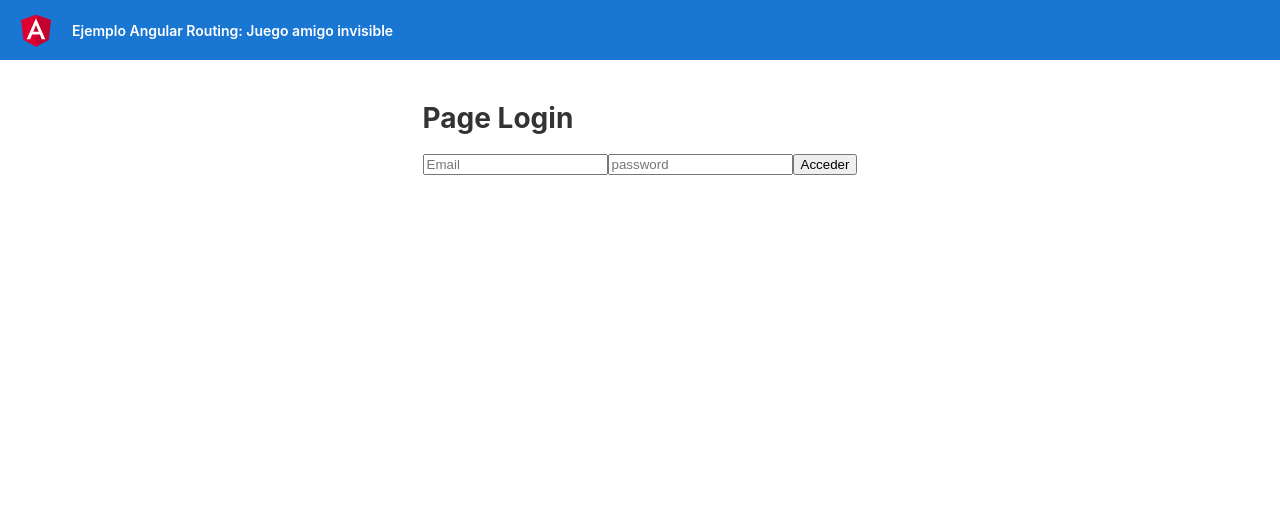
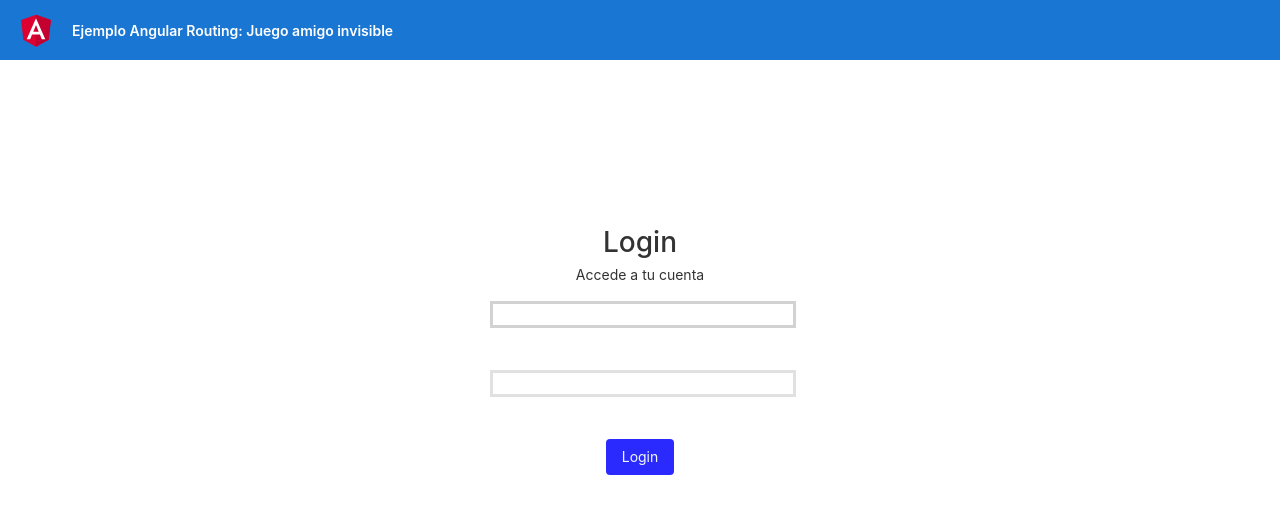
Before and after one commit to Opalo2289/Curso-OpenBootCamp-Routing, an Angular app in the folder ngRouting/: page /login in a window 1280 px wide. Shown: the top 514 px of the page. Built offline with nearby package versions, Linux system fonts and the light colour scheme.

Commit message:
se ejecuta el formulario de login- login-form

```diff
--- /dev/null
+++ b/ngRouting/src/app/components/login-form/login-form.component.html
@@ -0,0 +1,46 @@
+<!-- montamos el login form haciendo uso de componentes Material -->
+<mat-card>
+  <!-- header -->
+  <mat-card-header>
+    <mat-card-title>
+      <h3>Login</h3>
+    </mat-card-title>
+
+    <mat-card-subtitle>
+      Accede a tu cuenta
+    </mat-card-subtitle>
+  </mat-card-header>
+
+
+  <!-- contenido de la targeta -->
+  <mat-card-content>
+    <!-- formulario login -->
+    <form [formGroup]="loginForm" (submit)="submitLogin()">
+      <!-- email -->
+      <mat-form-field>
+        <input matInput placeholder="" formControlName="email" style="border: solid rgba(128, 128, 128, 0.355);">
+        <mat-error *ngIf="email?.errors?.['email'] && email?.touched">
+          El campo email es obligatorio
+        </mat-error>
+        <!-- <mat-error *ngIf="email?.errors?.['email'] && email?.touched">
+          El formato del email no es correcto
+        </mat-error> -->
+      </mat-form-field><br><br>
+        <!-- password -->
+        <mat-form-field>
+          <input type="password" matInput placeholder="" formControlName="password" style="border: solid rgba(128, 128, 128, 0.238);">
+          <mat-error *ngIf="email?.errors?.['required'] && email?.touched" style="color: brown;">
+            El campo password es obligatorio
+          </mat-error>
+        </mat-form-field><br><br>
+        <!-- boton para hacer submit -->
+        <!-- deshabilitado si el formulario del login es invalido -->
+        <button type="submit" mat-raised-button style="background-color: rgba(0, 0, 255, 0.837); color: aliceblue;" [disabled]="loginForm.invalid">
+          Login
+        </button>
+    </form>
+  </mat-card-content>
+</mat-card>
+
+
+<!-- video -10:30 openBootcamp -->
--- /dev/null
+++ b/ngRouting/src/app/components/login-form/login-form.component.scss
@@ -0,0 +1,32 @@
+:host {
+    display: flex;
+    justify-content: center;
+    margin: 100px 0px;
+}
+
+//Modificar los estilos de card
+
+mat-card {
+    max-width: 400px;
+    margin: 2em auto;
+    text-align: center;
+}
+
+mat-card-header {
+    display: unset;
+}
+
+mat-card-content {
+    display: flex;
+    flex-direction: column;
+    justify-content: center;
+    align-items: center;
+}
+
+//Modificamos los estilos de los campos de formularios de Angular M
+
+mat-form-field {
+    display: block;
+    min-width: 300px;
+    width: 100%;
+}
--- /dev/null
+++ b/ngRouting/src/app/components/login-form/login-form.component.ts
@@ -0,0 +1,43 @@
+import { Component, OnInit, Output, EventEmitter } from '@angular/core';
+//Importamos lo necesario para el formulario
+
+import { FormGroup, FormBuilder, Validators } from '@angular/forms';
+import { AuthService } from 'src/app/services/auth.service';
+
+
+@Component({
+  selector: 'app-login-form',
+  templateUrl: './login-form.component.html',
+  styleUrls: ['./login-form.component.scss']
+})
+export class LoginFormComponent implements OnInit {
+
+  loginForm: FormGroup = new FormGroup ({});
+  @Output() loginAction: EventEmitter<{}> = new EventEmitter<{}>(); //Es de tipo objeto <con esto conseguimos emitir el objeto que son los valores del formulario>
+
+  constructor(private formBuilder: FormBuilder) { }
+
+  ngOnInit(): void {
+    this.loginForm = this.formBuilder.group({
+      email: ['', Validators.compose([Validators.required, Validators.email])],
+      password: ['', Validators.required]
+    });
+  }
+
+  get email () {
+    return this.loginForm.get('email');
+  }
+
+  get password () {
+    return this.loginForm.get('password');
+  }
+
+  //Submit del formulario login
+  submitLogin () {
+    if (this.loginForm.valid) {
+      console.table(this.loginForm.value); // El value es para acceder a los valores email y password
+      this.loginAction.emit(this.loginForm.value)
+      this.loginForm.reset();
+    }
+  }
+}
--- a/ngRouting/src/app/pages/home-page/home-page.component.html
+++ b/ngRouting/src/app/pages/home-page/home-page.component.html
@@ -1,4 +1,4 @@
-<h1>Juego del Amigo Invisible</h1>
+<!-- <h1>Juego del Amigo Invisible</h1>
 <h3>Bienvenidos!</h3>
 
 <ng-container *ngIf="contactoSeleccionado;else noSeleccionado">
@@ -17,10 +17,12 @@
 </button>
 
 
-<!-- esto es un ejemplo de como se puede navegar a traves de los queryParams -->
+ esto es un ejemplo de como se puede navegar a traves de los queryParams
 <div>
 <p>Filtros:</p>
 <p><a [routerLink]="['/contacts']" [queryParams]="{sexo: 'mujer'}">Amigas</a></p>
 <p><a [routerLink]="['/contacts']" [queryParams]="{sexo: 'hombre'}">Amigos</a></p>
-</div>
+</div> -->
 <!-- para acceder a esta info tenemos que utilizar el activity route, de aqui nos vamos a contact.page -->
+
+<app-login-form></app-login-form>
--- a/ngRouting/src/app/pages/login-page/login-page.component.html
+++ b/ngRouting/src/app/pages/login-page/login-page.component.html
@@ -1,7 +1,9 @@
-<h1>Page Login</h1>
-<!--pendiente de hacer un form-->
-<input [(ngModel)]="email" type="email" placeholder="Email">
+<!-- <h1>Page Login</h1> -->
+<!-- pendiente de hacer un form -->
+<!-- <input [(ngModel)]="email" type="email" placeholder="Email">
 <input [(ngModel)]="password" type="password" placeholder="password">
 
 
-<button (click)="loginUser()">Acceder</button>
+<button (click)="loginUser()">Acceder</button> -->
+
+<app-login-form (loginAction)="loginUser($event)"></app-login-form>
--- a/ngRouting/src/app/pages/login-page/login-page.component.ts
+++ b/ngRouting/src/app/pages/login-page/login-page.component.ts
@@ -1,4 +1,4 @@
-import { Component, OnInit } from '@angular/core';
+import { Component, OnInit} from '@angular/core';
 import { Route, Router } from '@angular/router';
 import { AuthService } from 'src/app/services/auth.service';
 
@@ -11,8 +11,8 @@ export class LoginPageComponent implements OnInit {
 
   constructor(private router: Router, private authService: AuthService) { }
 
-  email: string = '';
-  password: string = '';
+  // email: string = '';
+  // password: string = ''; Estos valores al momento de realizar el login-form-components.ts ya no es necesario, debido a que los datos ahora los va a pasar ese componente[de aqui nos dirigimos al metodo loginUser]
 
   //queremos que si se carga la pagina de login se guarde en el sesonEstorage
   // de aqui tenemos que dirigirnos  al auth guard
@@ -20,21 +20,23 @@ export class LoginPageComponent implements OnInit {
 
     let token = sessionStorage.getItem('token'); //Esto nos sirve para hacer un boton de logout
 
-    if(token) {
+    if (token) {
       this.router.navigate(['home'])
     }
 
 
   }
 
-  loginUser() {
+  loginUser(value: any) { //estos datos vienen del login-form || la funcion de loginUser se la tenemos que pasar al formulario a traves de un @aupout por lo tanto (tenemos que hacer la importacion  || importamos tambien el eventEmiter) en el formulario osea en el loginForm//
 
-    this.authService.login(this.email, this.email). subscribe(
+    let{email, password} = value
+
+    this.authService.login(email, password).subscribe(
       (response) => {
-       if(response.token) {
-        sessionStorage.setItem('token', response.token)
-        this.router.navigate(['home'])
-       }
+        if (response.token) {
+          sessionStorage.setItem('token', response.token)
+          this.router.navigate(['home'])
+        }
       },
       (error) => console.error(`ha habido un error al hacer el login ${error}`),
       () => console.info('peticion de login terminada')
--- a/ngRouting/src/index.html
+++ b/ngRouting/src/index.html
@@ -6,8 +6,12 @@
   <base href="/">
   <meta name="viewport" content="width=device-width, initial-scale=1">
   <link rel="icon" type="image/x-icon" href="favicon.ico">
+  <link href="https://cdn.jsdelivr.net/npm/bootstrap@5.3.0-alpha1/dist/css/bootstrap.min.css" rel="stylesheet" integrity="sha384-GLhlTQ8iRABdZLl6O3oVMWSktQOp6b7In1Zl3/Jr59b6EGGoI1aFkw7cmDA6j6gD" crossorigin="anonymous">
+  <link rel="stylesheet" href="https://cdn.jsdelivr.net/npm/bootstrap-icons@1.10.3/font/bootstrap-icons.css">
+  <link rel="stylesheet" href="https://use.fontawesome.com/releases/v5.8.1/css/all.css" integrity="sha384-50oBUHEmvpQ+1lW4y57PTFmhCaXp0ML5d60M1M7uH2+nqUivzIebhndOJK28anvf" crossorigin="anonymous">
 </head>
 <body>
   <app-root></app-root>
+  <script src="https://cdn.jsdelivr.net/npm/bootstrap@5.3.0-alpha1/dist/js/bootstrap.bundle.min.js" integrity="sha384-w76AqPfDkMBDXo30jS1Sgez6pr3x5MlQ1ZAGC+nuZB+EYdgRZgiwxhTBTkF7CXvN" crossorigin="anonymous"></script>
 </body>
 </html>
```
Also changed, not shown: ngRouting/src/app/app.module.ts (+8 -4 lines), ngRouting/src/app/modules/material/material.module.ts (added, +26 -0 lines), ngRouting/src/app/components/login-form/html-css-bootstrap.txt (added), 2 other files (tests, documents, lock files or other folders).
